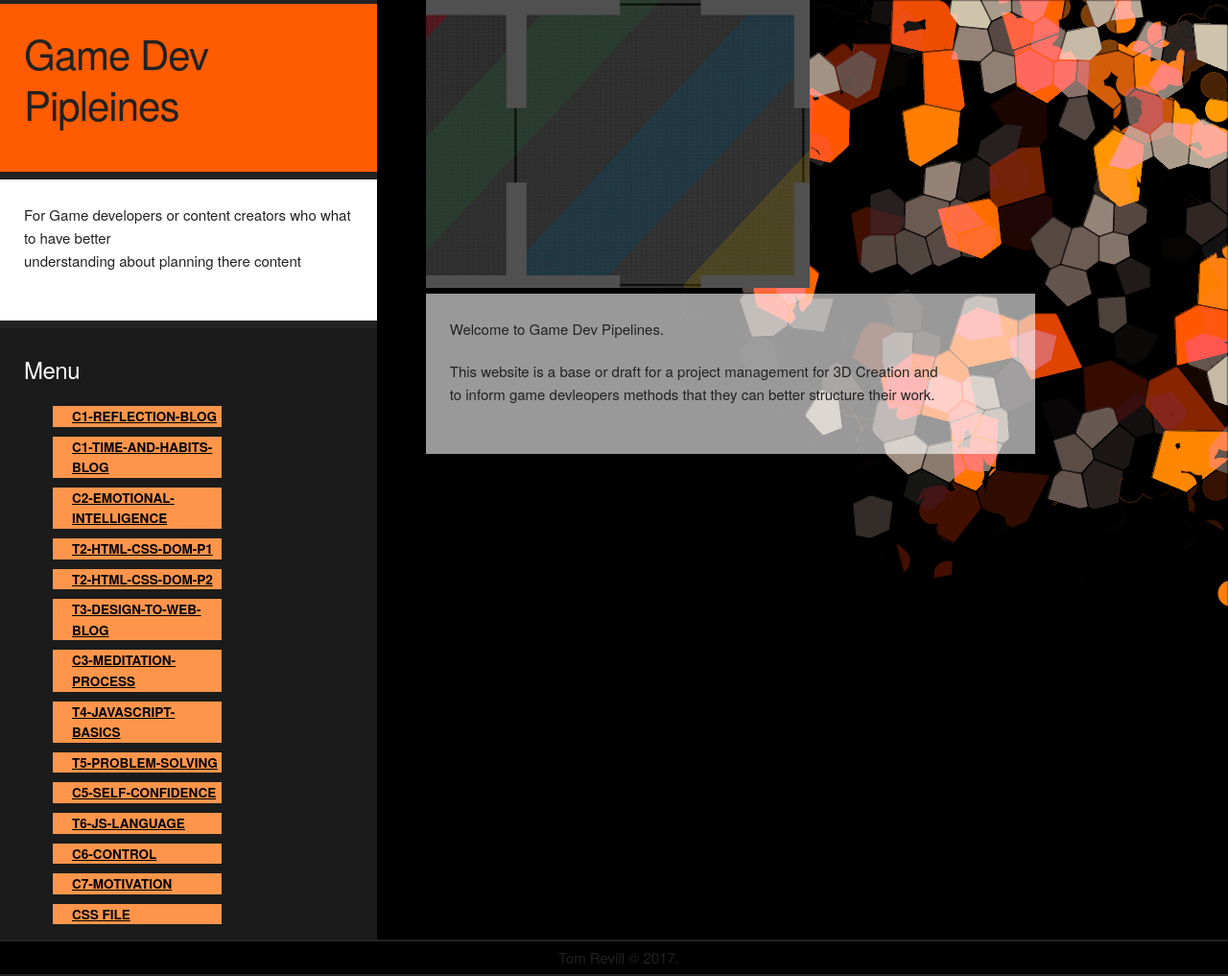
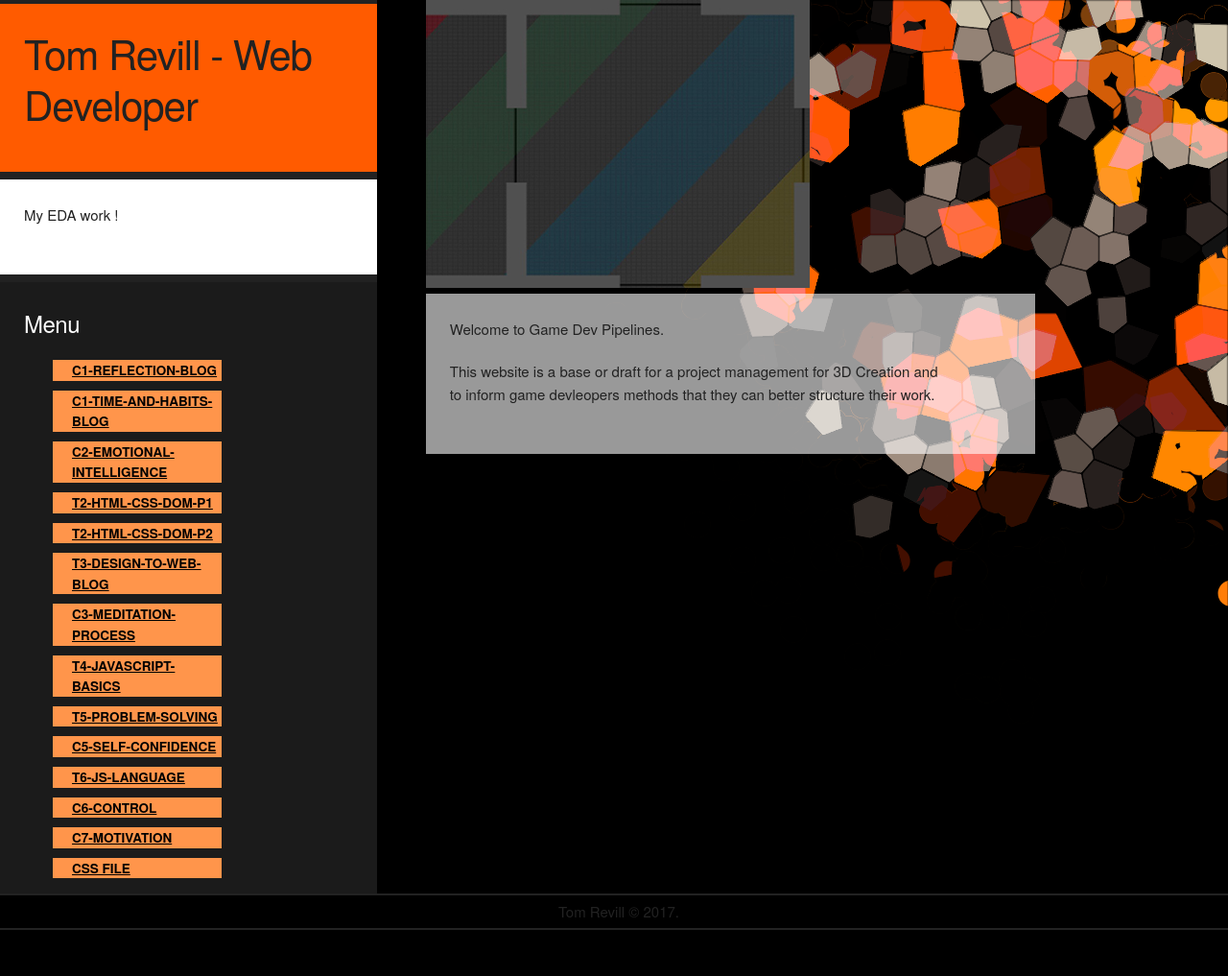
Before and after one commit to tlr87/tlr87.github.io, a plain HTML site: page index.html in a window 1280 px wide. Shown: the whole page at 96% size. After the commit the page ends 969 px from the top, so only its background shows below. Drawn offline with nearby package versions, Linux system fonts and the light colour scheme.

Commit message:
CSS Overhaul 2.0

```diff
--- a/index.html
+++ b/index.html
@@ -25,10 +25,10 @@
     <div class="row  Comb">
       <div id="title-column-menu" class="four columns white">
         <div class="menu-common title-menu">
-          <h2>Game Dev Pipleines</h2>
+          <h2>Tom Revill - Web Developer        </h2>
         </div>
         <div class="menu-common info-menu">
-          <p>For Game developers or content creators who what to have better<br> understanding about planning there content</p>
+          <p>My EDA work !</p>
         </div>
         <div class="menu-common list-menu">
           <h5 class="Menu-title">Menu</h5>
--- a/styles/main.css
+++ b/styles/main.css
@@ -39,7 +39,7 @@ body {
       background-position: 95% 75%;
     }
     li {
-      width: 100%;
+      width: 100%!important;
     }
   }
 .icon-button {
```
